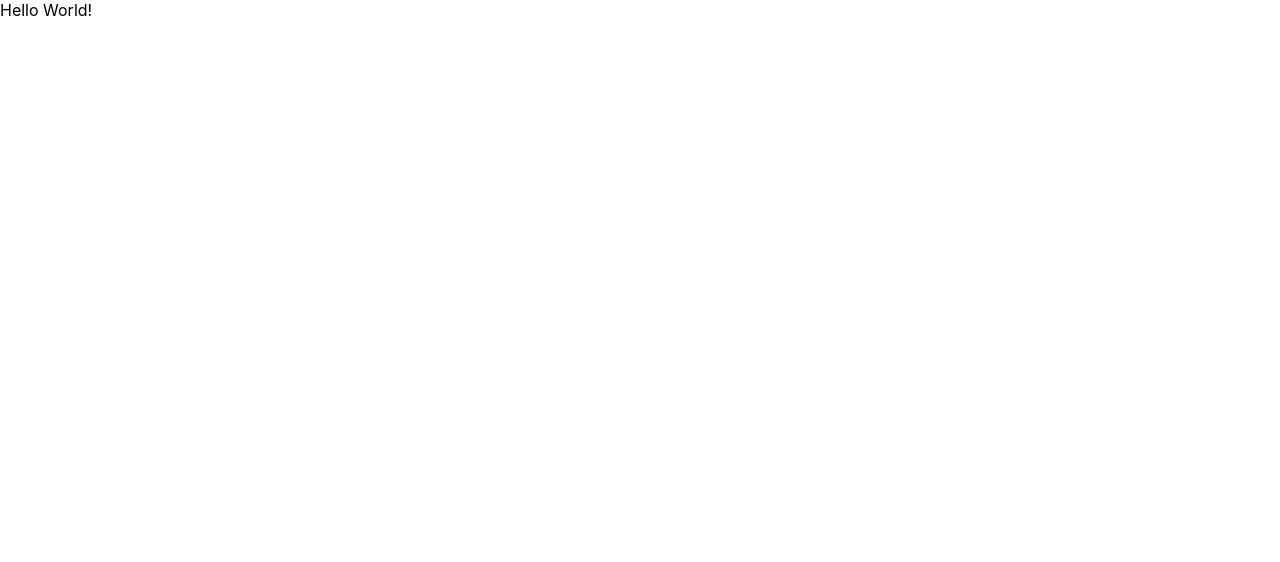
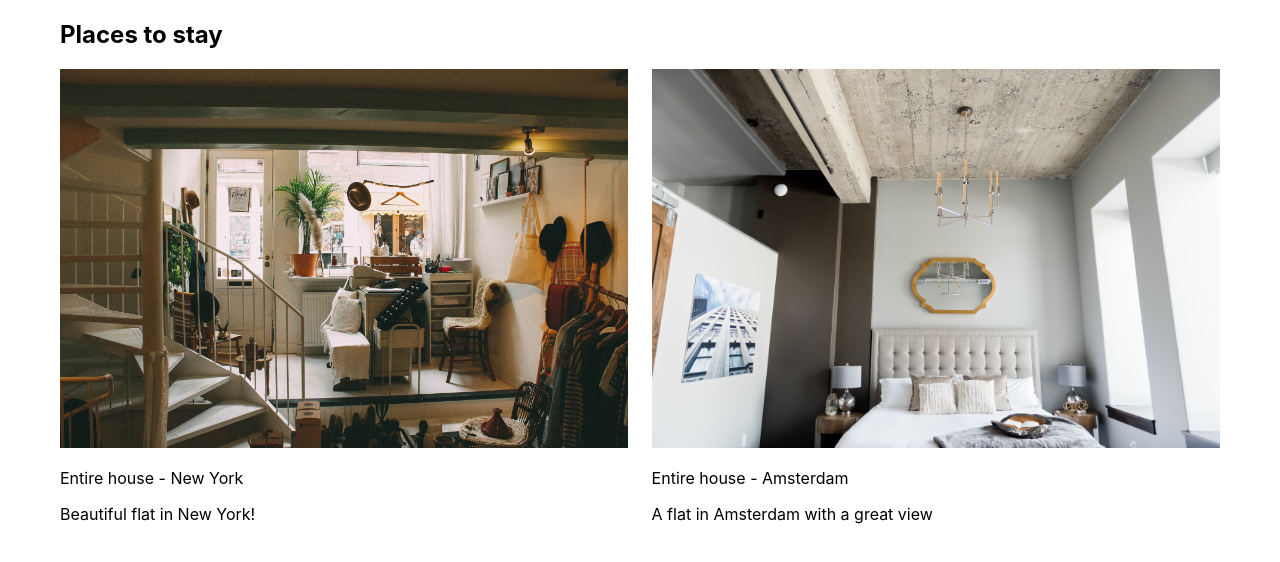
Before and after one commit to doyedele1/flex-here, a Next.js app: page / in a window 1280 px wide. Shown: the top 562 px of the page. Built offline with nearby package versions, Linux system fonts and the light colour scheme.

Commit message:
Two houses listed in grid

```diff
--- /dev/null
+++ b/components/House.js
@@ -0,0 +1,9 @@
+export default function House(props) {
+    return (
+        <div>
+            <img src={props.picture} width="100%" alt="House" />
+            <p>{props.type} - {props.town}</p>
+            <p>{props.title}</p>
+        </div>
+    )
+}
--- a/pages/houses.js
+++ b/houses.js
@@ -1,4 +1,4 @@
-housesArray = [
+let housesArray = [
     {
         picture: '/img/1.jpg',
         type: 'Entire house',
--- a/pages/index.js
+++ b/pages/index.js
@@ -1,9 +1,31 @@
-import Head from 'next/head'
-import Image from 'next/image'
-import styles from '../styles/Home.module.css'
+import Head from 'next/head';
+import Image from 'next/image';
+import styles from '../styles/Home.module.css';
+import housesArray from '../houses';
+import House from '../components/House';
 
 export default function Home() {
   return (
-    <div>Hello World!</div>
+    <div>
+
+      <h2>Places to stay</h2>
+
+      <div className="houses">
+        {housesArray.map((house, index) => {
+          return <House key={index} {...house} />;
+        })}
+      </div>
+
+      <style jsx>{`
+        .houses {
+          display: grid;
+          grid-template-columns: 49% 49%;
+          grid-template-rows: 300px 300px;
+          grid-gap: 2%;
+        }
+      `}
+      </style>
+
+    </div>
   )
 }
--- a/styles/globals.css
+++ b/styles/globals.css
@@ -4,6 +4,8 @@ body {
   margin: 0;
   font-family: -apple-system, BlinkMacSystemFont, Segoe UI, Roboto, Oxygen,
     Ubuntu, Cantarell, Fira Sans, Droid Sans, Helvetica Neue, sans-serif;
+  padding-left: 30px;
+  padding-right: 30px;
 }
 
 a {
```
